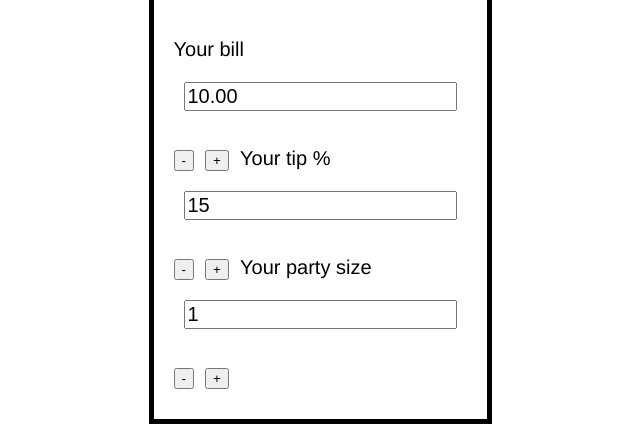
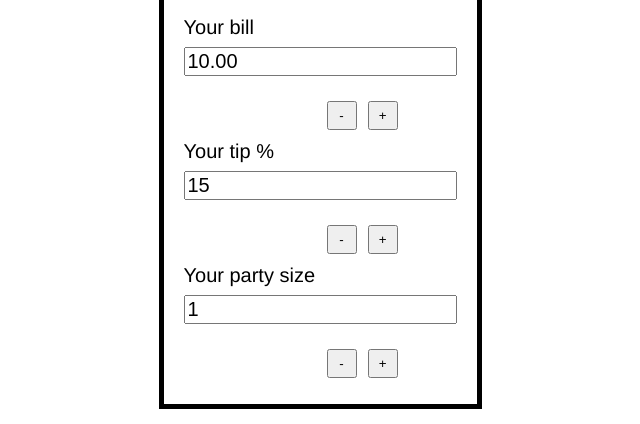
Before and after one commit to RogueNPC/tip-jar, a plain HTML site: page index.html in a window 1280 px wide. Shown: the part 400-824 px from the top of the page, without its empty margins (320-960 px from the left). Drawn offline with Linux system fonts and the light colour scheme.

Commit message:
Added style to the add/sub buttons

```diff
--- a/index.html
+++ b/index.html
@@ -14,16 +14,16 @@
                 <div>
                     <label for="input-bill">Your bill</label>
                         <input id="input-bill" value="10.00" type="number">
-                            <button onclick="subOneB()"> - </button>
-                            <button onclick="addOneB()"> + </button>
+                            <button class="sub" onclick="subOneB()"> - </button>
+                            <button class="add" onclick="addOneB()"> + </button>
                     <label for="input-tip">Your tip %</label>
                         <input id="input-tip" value="15" type="number">
-                            <button onclick="subOneT()"> - </button>
-                            <button onclick="addOneT()"> + </button>
+                            <button class="sub" onclick="subOneT()"> - </button>
+                            <button class="add" onclick="addOneT()"> + </button>
                     <label for="input-people">Your party size</label>
                         <input id="input-people" value="1" type="number">
-                            <button onclick="subOneP()"> - </button>
-                            <button onclick="addOneP()"> + </button>
+                            <button class="sub" onclick="subOneP()"> - </button>
+                            <button class="add" onclick="addOneP()"> + </button>
                 </div>
             </section>
         </main>
--- a/styles.css
+++ b/styles.css
@@ -10,7 +10,6 @@ main {
     flex-direction: column;
     justify-content: center;
     align-items: center;
-    width: 100%
 }
 
 section {
@@ -18,13 +17,24 @@ section {
     border-width: 5px;
 }
 
-div, input {
+div{
     margin: 0.5em;
 }
-div > input{
+
+input {
+    margin: 0.25em 0 0 0;
+}
+
+label, input {
     display: flex;
-    flex-direction: column;
-}
-label, input {
     font-size: 20px;
 }
+
+.sub {
+    margin-left: 143px;
+}
+
+button {
+    height: 29px;
+    width: 30px;
+}
```
